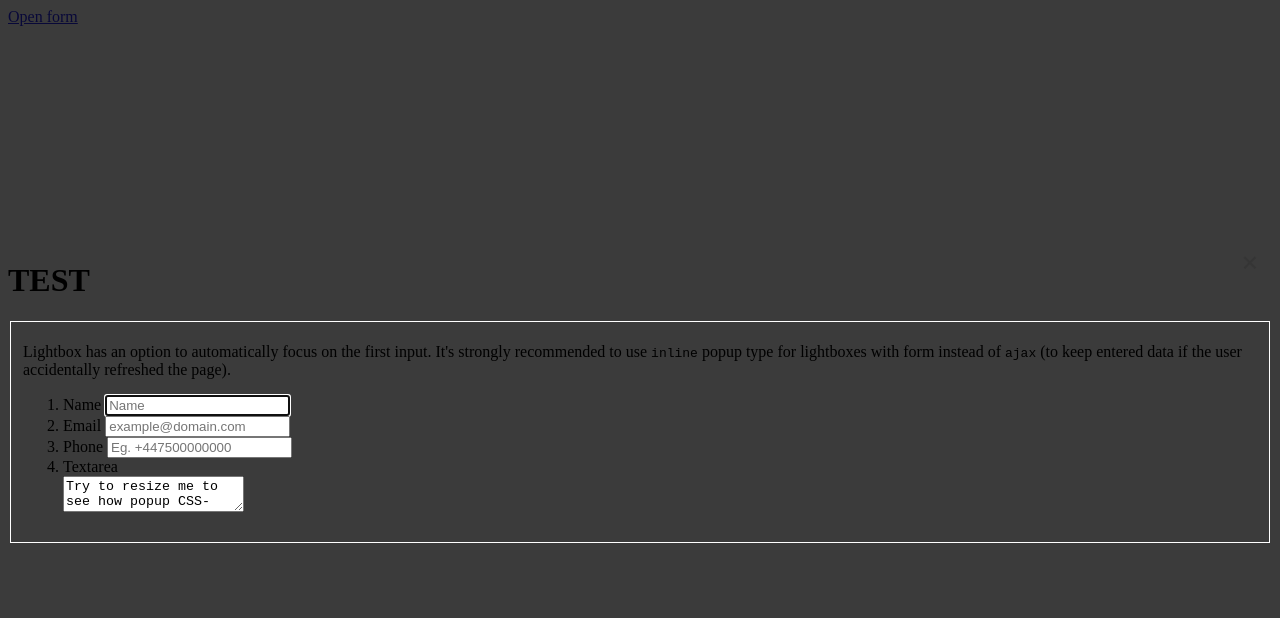
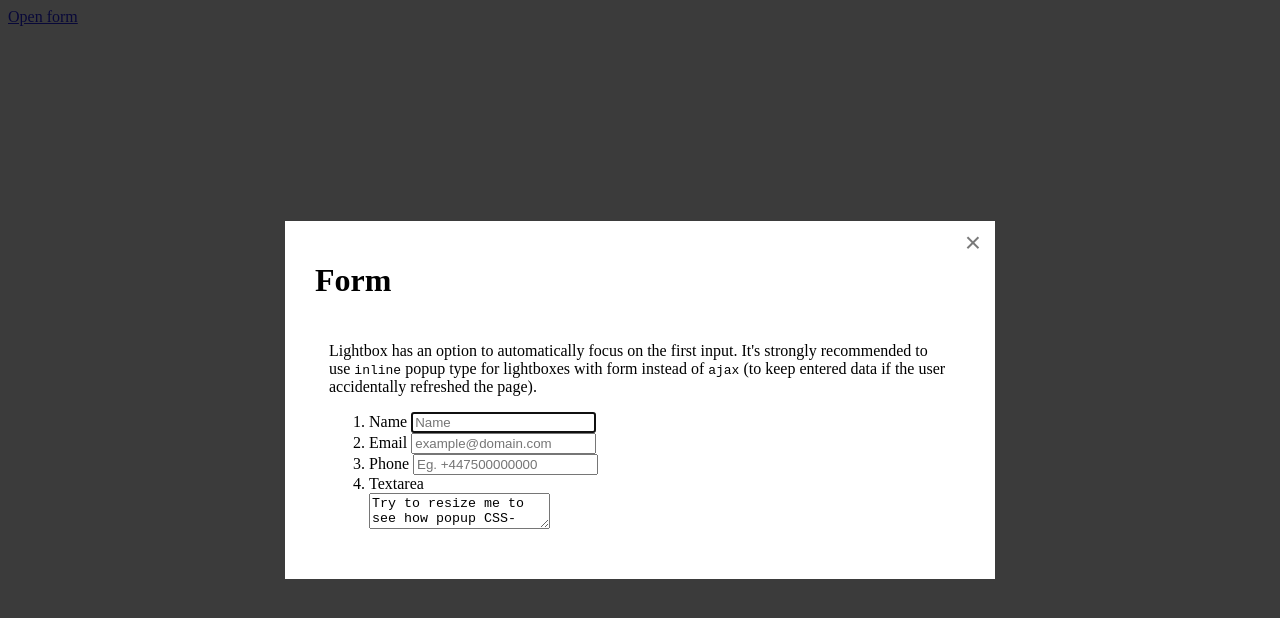
Before and after one commit to bobrikof/SBS_lightbox, a plain HTML site: page index.html in a window 1280 px wide. Both pictures are taken after a click on the link "Open form". Drawn offline with nearby package versions, Linux system fonts and the light colour scheme.

Commit message:
added missing css class, white box

```diff
--- a/index.html
+++ b/index.html
@@ -34,8 +34,8 @@
 
 		<!-- form itself -->
 		<form id="test-form" class="mfp-hide white-popup-block">
-			<h1>TEST</h1>
-			<fieldset style="border:1px solid #fff;">
+			<h1>Form</h1>
+			<fieldset style="border:0;">
 				<p>Lightbox has an option to automatically focus on the first input. It's strongly recommended to use <code>inline</code> popup type for lightboxes with form instead of <code>ajax</code> (to keep entered data if the user accidentally refreshed the page).</p>
 				<ol>
 					<li>
--- a/magnific.css
+++ b/magnific.css
@@ -297,6 +297,17 @@ img.mfp-img {
 .mfp-gallery .mfp-image-holder .mfp-figure {
   cursor: pointer; }
 
+
+  /* Customized***********/
+  .white-popup-block {
+      background: #FFF;
+      padding: 20px 30px;
+      text-align: left;
+      max-width: 650px;
+      margin: 40px auto;
+      position: relative;
+  }
+
 @media screen and (max-width: 800px) and (orientation: landscape), screen and (max-height: 300px) {
   /**
        * Remove all paddings around the image on small screen
```
Lines whose indentation alone changed are shown as unchanged.
